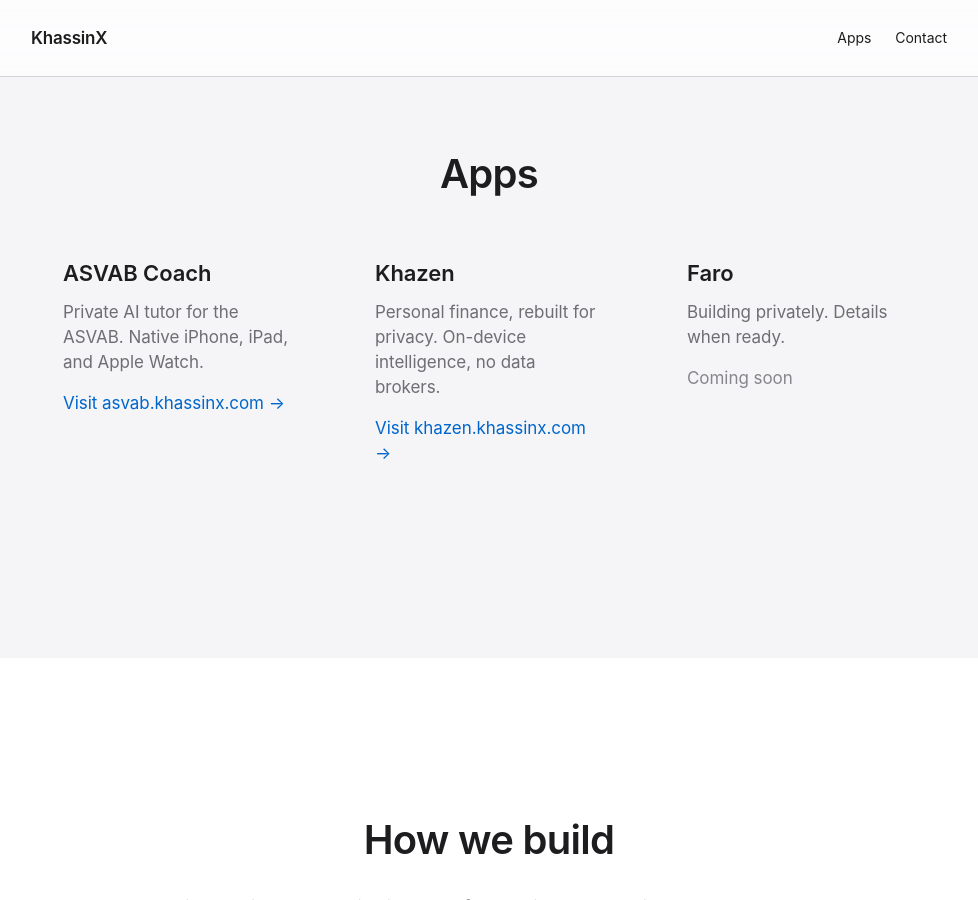
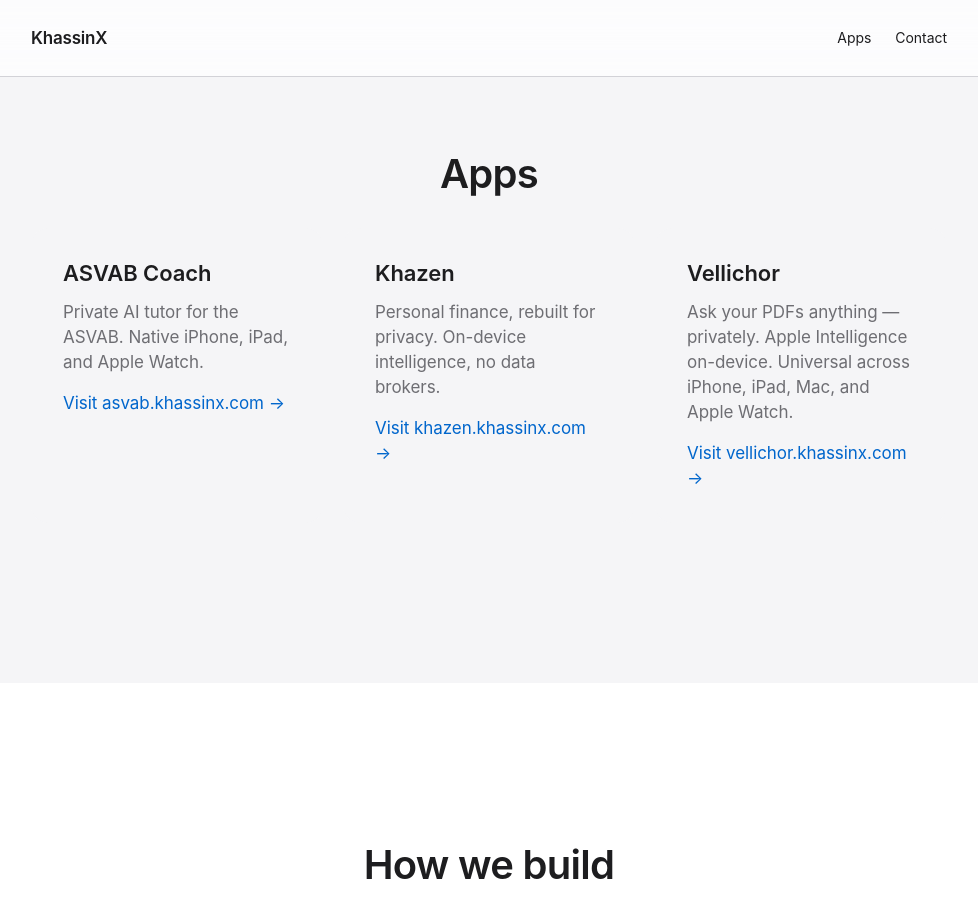
Before and after one commit to KhassinX/khassinx-apex-web, a Jekyll site: the page built from index.html, in a window 1280 px wide and 900 px high, scrolled down 680 px. Shown: the whole window, without its empty margins (151-1129 px from the left). Built offline with Jekyll 4.4.1, drawn with Linux system fonts in a browser that asks for light colours.

Commit message:
feat(apps): replace Faro card with Vellichor (en + es)
Faro is a private/personal project not intended for public display on the
umbrella site. Vellichor is the first commercial app under KhassinX umbrella
(PDF Q&A on-device, Apple Intelligence, universal Apple-native) and belongs
in the public apps showcase alongside ASVAB Coach and Khazen.

Pattern matches the canonical card structure used for ASVAB Coach and Khazen
(description + 'Visit <subdomain>.khassinx.com →' link). Native ES copy
(LATAM neutral) for the /es/ mirror per WEB_PROPERTY_SPEC §7.5.

Co-Authored-By: Claude Opus 4.7 (1M context) <noreply@anthropic.com>

```diff
--- a/es/index.html
+++ b/es/index.html
@@ -32,9 +32,9 @@ permalink: /es/
       </article>
 
       <article class="card">
-        <h3>Faro</h3>
-        <p>Construyendo en privado. Detalles cuando esté listo.</p>
-        <p class="mt-md"><span class="text-tertiary">Próximamente</span></p>
+        <h3>Vellichor</h3>
+        <p>Preguntale a tus PDFs lo que quieras — en privado. Apple Intelligence on-device. Universal en iPhone, iPad, Mac y Apple Watch.</p>
+        <p class="mt-md"><a href="https://vellichor.khassinx.com/es/">Visita vellichor.khassinx.com →</a></p>
       </article>
     </div>
   </div>
--- a/index.html
+++ b/index.html
@@ -31,9 +31,9 @@ canonical_es: /es/
       </article>
 
       <article class="card">
-        <h3>Faro</h3>
-        <p>Building privately. Details when ready.</p>
-        <p class="mt-md"><span class="text-tertiary">Coming soon</span></p>
+        <h3>Vellichor</h3>
+        <p>Ask your PDFs anything — privately. Apple Intelligence on-device. Universal across iPhone, iPad, Mac, and Apple Watch.</p>
+        <p class="mt-md"><a href="https://vellichor.khassinx.com">Visit vellichor.khassinx.com →</a></p>
       </article>
     </div>
   </div>
```
